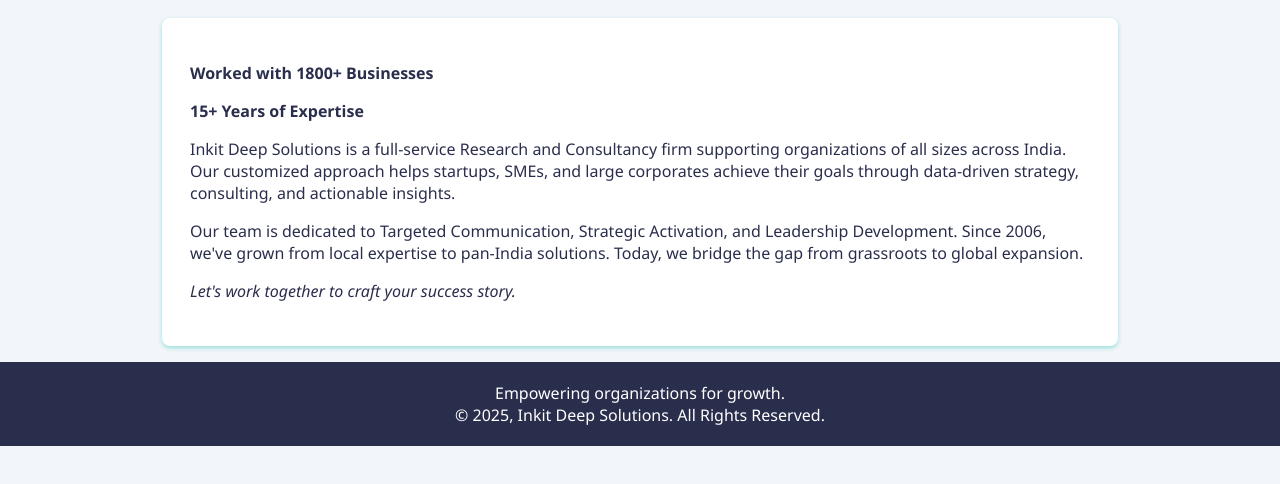
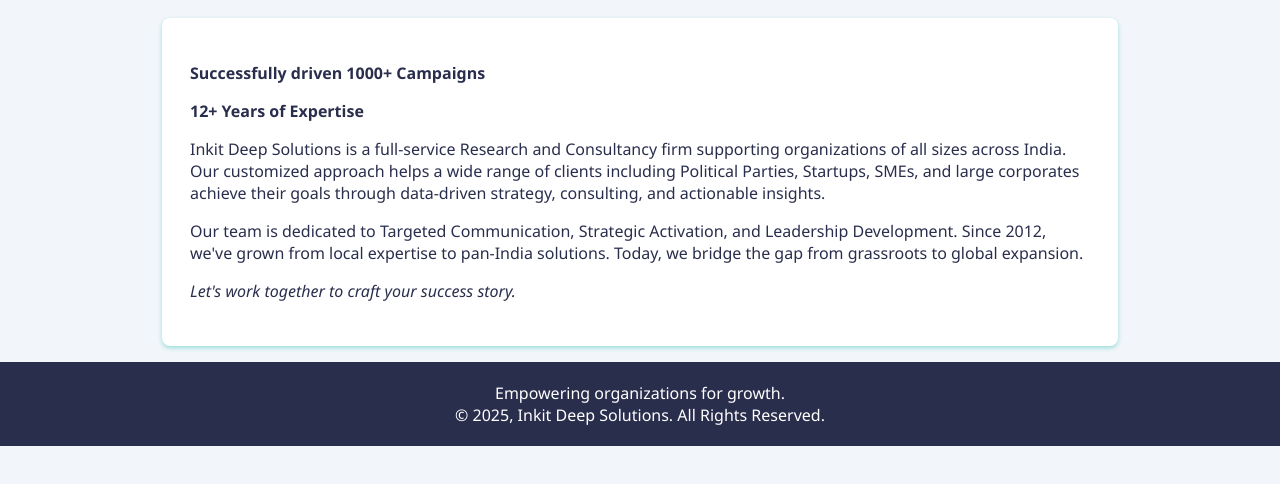
Before and after one commit to redroboart/Inkit-deepsolutions, a plain HTML site: page about.html in a window 1280 px wide. Shown: the part 140-624 px from the top of the page. Drawn offline with Linux system fonts and the light colour scheme.

Commit message:
Update about.html

```diff
--- a/about.html
+++ b/about.html
@@ -24,11 +24,11 @@
     </header>
     <h1>About Inkit Deep Solutions</h1>
     <div class="section card">
-        <p><strong>Worked with 1800+ Businesses</strong></p>
-        <p><strong>15+ Years of Expertise</strong></p>
+        <p><strong>Successfully driven 1000+ Campaigns</strong></p>
+        <p><strong>12+ Years of Expertise</strong></p>
         <p>Inkit Deep Solutions is a full-service Research and  Consultancy firm supporting organizations of all sizes across India.
-        Our customized approach helps startups, SMEs, and large corporates achieve their goals through data-driven strategy, consulting, and actionable insights.</p>
-        <p>Our team is dedicated to Targeted Communication, Strategic Activation, and Leadership Development. Since 2006, we've grown from local expertise to pan-India solutions. Today, we bridge the gap from grassroots to global expansion.</p>
+        Our customized approach helps a wide range of clients including Political Parties, Startups, SMEs, and large corporates achieve their goals through data-driven strategy, consulting, and actionable insights.</p>
+        <p>Our team is dedicated to Targeted Communication, Strategic Activation, and Leadership Development. Since 2012, we've grown from local expertise to pan-India solutions. Today, we bridge the gap from grassroots to global expansion.</p>
         <p><em>Let's work together to craft your success story.</em></p>
     </div>
     <footer>
```
